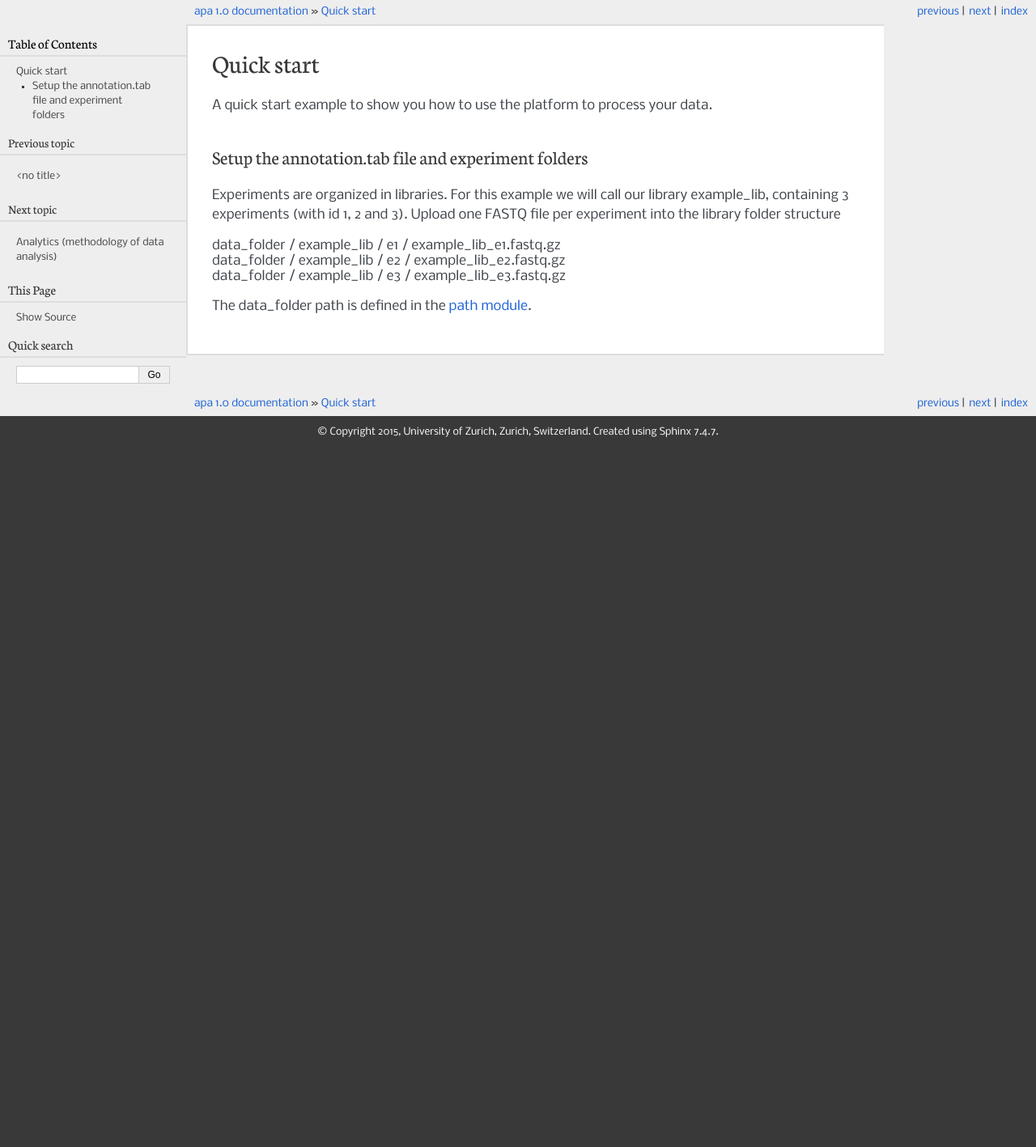
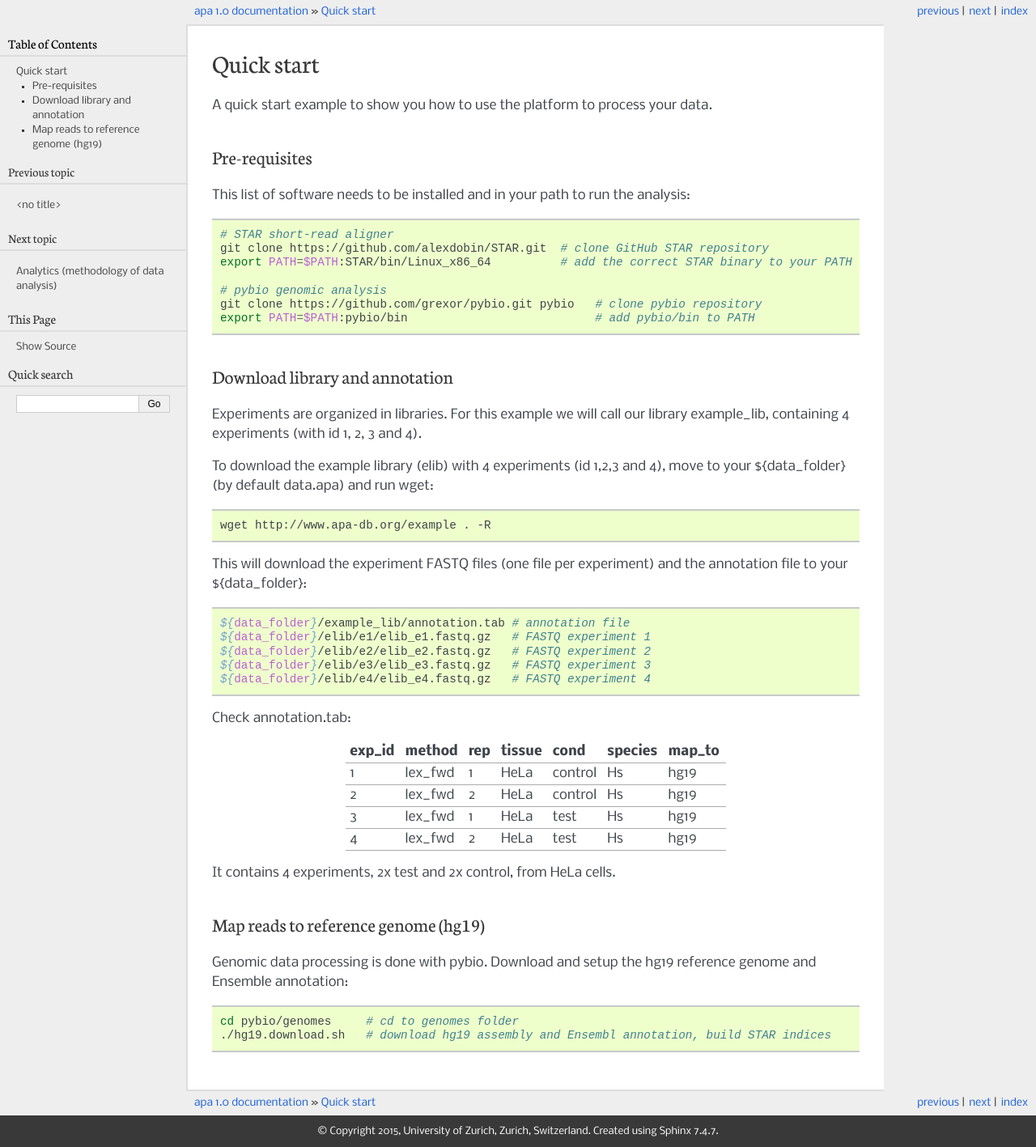
Before and after one commit to grexor/apa, a Sphinx documentation site: the page built from docs/source/workflow.rst, in a window 1280 px wide. Shown: the whole page at 81% size. Built offline with Sphinx 7.4.7, drawn with Linux system fonts in a browser that asks for light colours; formulas are drawn with MathJax 3; before the commit the page ends 900 px from its top, so only the background shows below that.

Commit message:
Corrections to bed and apa.bed.multi, docs

```diff
--- a/docs/source/code/bedgraph.py
+++ /dev/null
@@ -1,4 +0,0 @@
-import pybio
-d = pybio.data.Bedgraph("data.bed") # load initial data
-d.load("data2.bed")                 # load additional data
-d.get_region("chr1", "+", 100)      # get value at loci +chr1:100
--- a/docs/source/code/fasta.py
+++ /dev/null
@@ -1,4 +0,0 @@
-f = pybio.data.Fasta("data.fasta")
-while f.read():
-    print f.id
-    print f.sequence
--- a/docs/source/code/fastq.py
+++ /dev/null
@@ -1,4 +0,0 @@
-f = pybio.data.fastq("data.fastq")
-while f.read():
-    print f.id
-    print f.sequence
--- a/docs/source/code/genomes1.py
+++ /dev/null
@@ -1,4 +0,0 @@
-import pybio
-pybio.genomes.load("hg19")                                # load hg19 genome annotation
-pybio.genomes.annotate_position("hg19", 1, "+", 122434)   # (u'ENSG00000186092', None, u'ENSG00000233750')
-# returns triple (upstream_gene, exact_gene, downstream_gene)
--- a/docs/source/code/tabreader.py
+++ /dev/null
@@ -1,7 +0,0 @@
-f = pybio.data.TabReader("data.tab")
-while f.read():
-    print f.Gene_name # string : Gene_name, note that "Gene name" from the tab file was renamed to "Gene_name" (space to _)
-    print f.Alias     # string : Alias
-    print f.Exp       # float : Exp
-    print f.r         # list of all columns of current line
-    print f.r[0]      # = f.Gene_name (first column)
--- a/docs/source/workflow.rst
+++ b/docs/source/workflow.rst
@@ -4,13 +4,60 @@ Quick start
 
 A quick start example to show you how to use the platform to process your data.
 
-Setup the annotation.tab file and experiment folders
-----------------------------------------------------
-Experiments are organized in libraries. For this example we will call our library example_lib, containing 3 experiments (with id 1, 2 and 3).
-Upload one FASTQ file per experiment into the library folder structure
+Pre-requisites
+-------------------------------
 
-| data_folder / example_lib / e1 / example_lib_e1.fastq.gz
-| data_folder / example_lib / e2 / example_lib_e2.fastq.gz
-| data_folder / example_lib / e3 / example_lib_e3.fastq.gz
+This list of software needs to be installed and in your path to run the analysis:
 
-The data_folder path is defined in the :doc:`path module </apa.path>`.
+.. code-block:: bash
+
+  # STAR short-read aligner
+  git clone https://github.com/alexdobin/STAR.git  # clone GitHub STAR repository
+  export PATH=$PATH:STAR/bin/Linux_x86_64          # add the correct STAR binary to your PATH (in this example Linux_x86_64)
+
+  # pybio genomic analysis
+  git clone https://github.com/grexor/pybio.git pybio   # clone pybio repository
+  export PATH=$PATH:pybio/bin                           # add pybio/bin to PATH
+
+Download library and annotation
+-------------------------------
+Experiments are organized in libraries. For this example we will call our library example_lib, containing 4 experiments (with id 1, 2, 3 and 4).
+
+To download the example library (elib) with 4 experiments (id 1,2,3 and 4), move to your ${data_folder} (by default data.apa) and run wget:
+
+.. code-block:: bash
+
+  wget http://www.apa-db.org/example . -R
+
+This will download the experiment FASTQ files (one file per experiment) and the annotation file to your ${data_folder}:
+
+.. code-block:: bash
+
+  ${data_folder}/example_lib/annotation.tab # annotation file
+  ${data_folder}/elib/e1/elib_e1.fastq.gz   # FASTQ experiment 1
+  ${data_folder}/elib/e2/elib_e2.fastq.gz   # FASTQ experiment 2
+  ${data_folder}/elib/e3/elib_e3.fastq.gz   # FASTQ experiment 3
+  ${data_folder}/elib/e4/elib_e4.fastq.gz   # FASTQ experiment 4
+
+Check annotation.tab:
+
+====== ======= === ====== ======= ======= ======
+exp_id method  rep tissue cond    species map_to
+====== ======= === ====== ======= ======= ======
+1      lex_fwd 1   HeLa   control Hs      hg19
+2      lex_fwd 2   HeLa   control Hs      hg19
+3      lex_fwd 1   HeLa   test    Hs      hg19
+4      lex_fwd 2   HeLa   test    Hs      hg19
+====== ======= === ====== ======= ======= ======
+
+It contains 4 experiments, 2x test and 2x control, from HeLa cells.
+
+Map reads to reference genome (hg19)
+------------------------------------
+
+Genomic data processing is done with pybio. Download and setup the hg19 reference genome and Ensemble annotation:
+
+.. code-block:: bash
+
+  cd pybio/genomes     # cd to genomes folder
+  ./hg19.download.sh   # download hg19 assembly and Ensembl annotation, build STAR indices
--- a/map/__init__.py
+++ b/map/__init__.py
@@ -29,12 +29,6 @@ def map_experiment(lib_id, exp_id, map_id = 1, force=False):
 
 def stats(lib_id):
     fname = os.path.join(apa.path.lib_folder(lib_id), "%s_stats.tab" % lib_id)
-
-    #if os.path.exists(fname):
-    #    statinfo = os.stat(fname)
-    #    if statinfo.st_size>0:
-    #        return
-
     print "writting to: %s" % fname
     f = open(fname, "wt")
     header = ["exp_id", "tissue", "condition", "replicate", "#reads [M]", "#mapped [M]" , "mapped [%]"]
```
Also changed, not shown: bed/__init__.py (+8 -8 lines), docs/source/analytics.rst (+48 -20 lines), docs/source/apa.annotation.rst (+0 -9 lines), 4 other files.
